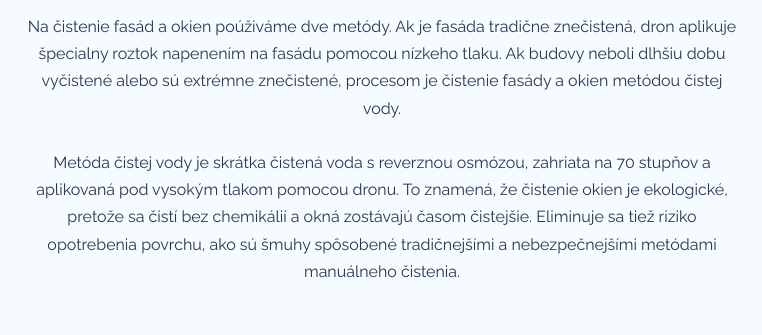
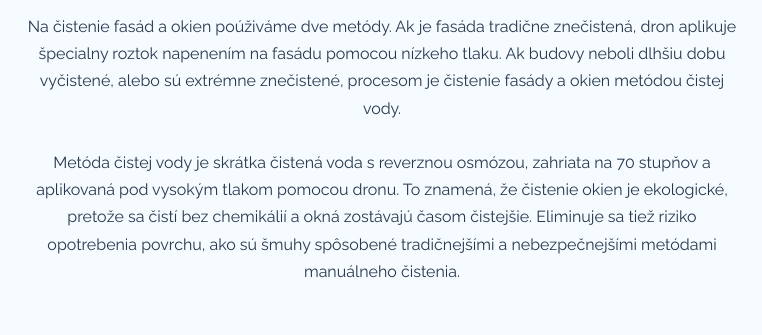
Before and after one commit to myky123/umydronom, a plain HTML site: page services.html in a window 1280 px wide. Shown: the part 243-578 px from the top of the page, 258-1020 px from the left. Drawn offline with Linux system fonts and the light colour scheme.

Commit message:
Small improvements

```diff
--- a/services.html
+++ b/services.html
@@ -124,7 +124,7 @@
                 Na čistenie fasád a okien poúživáme dve metódy. Ak je fasáda
                 tradične znečistená, dron aplikuje špecialny roztok napenením na
                 fasádu pomocou nízkeho tlaku. Ak budovy neboli dlhšiu dobu
-                vyčistené alebo sú extrémne znečistené, procesom je čistenie
+                vyčistené, alebo sú extrémne znečistené, procesom je čistenie
                 fasády a okien metódou čistej vody.
 
                 <br />
```
